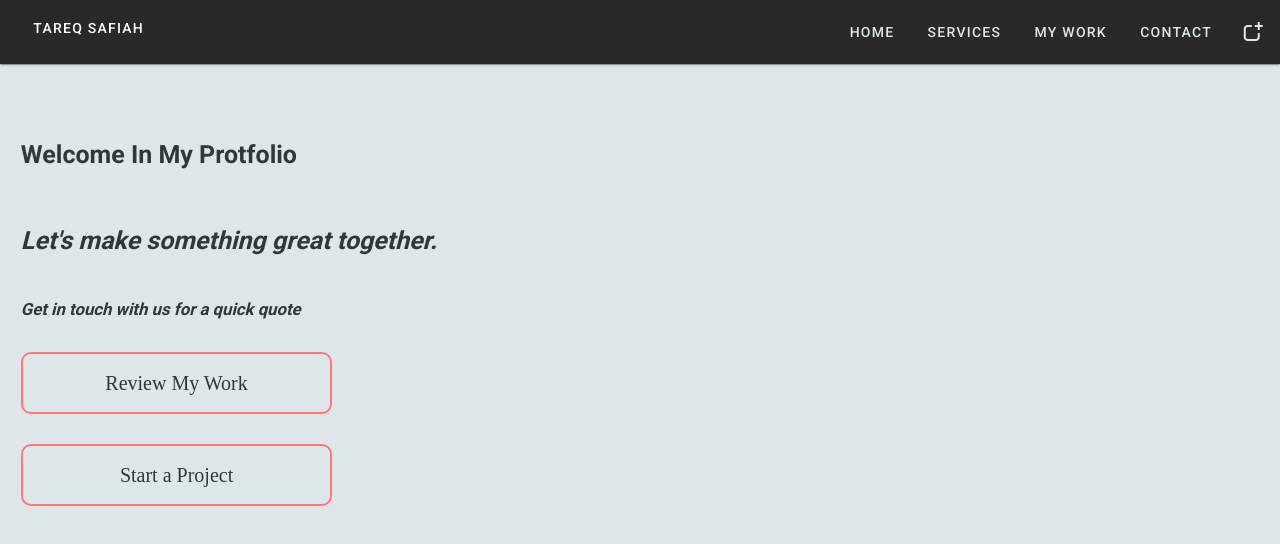
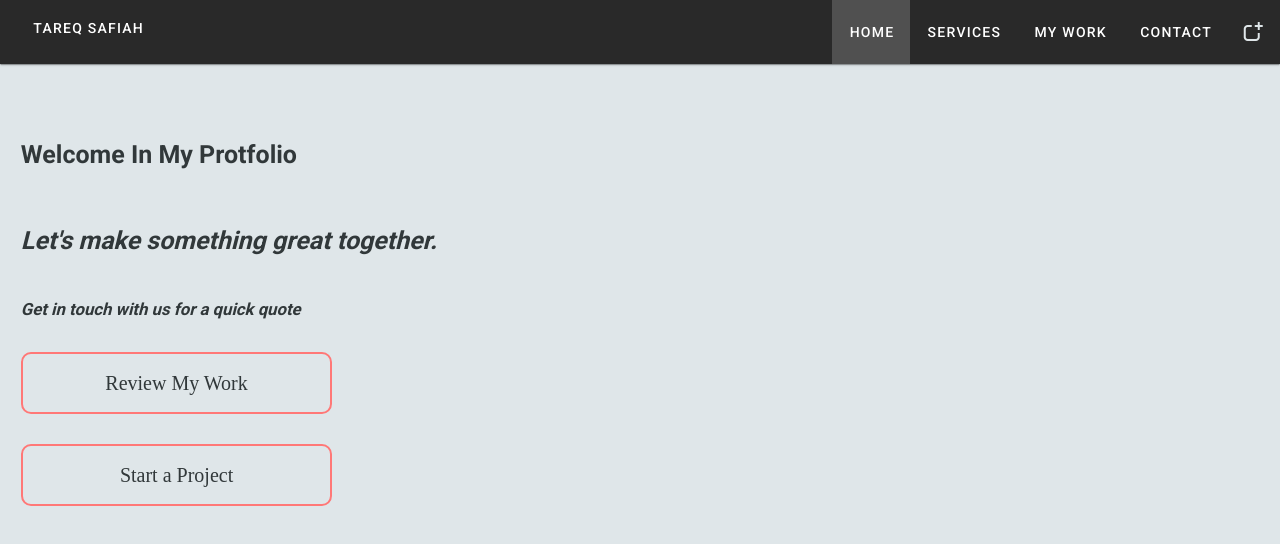
Before and after one commit to tareqsafiah/tareq-safia, a Vue app: page / in a window 1280 px wide. Shown: the top 544 px of the page. Built offline with nearby package versions, Linux system fonts and the light colour scheme.

Commit message:
Update header.vue

```diff
--- a/src/components/header.vue
+++ b/src/components/header.vue
@@ -1,6 +1,5 @@
 <template>
-  <div class="continer">
-    <v-toolbar id="navbar" flat elevation="1" app dark class="position-fixed">
+    <v-app-bar id="navbar" app text elevation="1" dark class="position-fixed">
        <v-app-bar-nav-icon class="hidden-md-and-up" @click="sidebar = !sidebar"></v-app-bar-nav-icon>
       <v-navigation-drawer v-model="sidebar" app hide-overlay temporary>
         <v-list>
@@ -9,35 +8,31 @@
                   <div class="row">
     <div dense elevation="1" class="col-sm-12 col-12" style="position: absolute; left: 10px; bottom: 10px;">
       <h4>You Can also click her to contact Us:</h4>
-      <button data-v-822f34ec="" type="button" class="mx-4 v-btn v-btn--icon v-btn--round theme--light v-size--default"><span class="v-btn__content"><a data-v-822f34ec="" href="mailto:tareq.safyah@gmail.com" class="links"><i data-v-822f34ec="" aria-hidden="true" class="v-icon notranslate mdi mdi-email theme--light" style="font-size: 24px;"></i></a></span></button>
-      <button data-v-822f34ec="" type="button" class="mx-4 v-btn v-btn--icon v-btn--round theme--light v-size--default"><span class="v-btn__content"><a data-v-822f34ec="" href="https://www.facebook.com/eng.comunicat" class="links"><i data-v-822f34ec="" aria-hidden="true" class="v-icon notranslate mdi mdi-facebook theme--light" style="font-size: 24px;"></i></a></span></button>
-      <button data-v-822f34ec="" type="button" class="mx-4 v-btn v-btn--icon v-btn--round theme--light v-size--default"><span class="v-btn__content"><a data-v-822f34ec="" href="https://wa.me/963992752024" class="links"><i data-v-822f34ec="" aria-hidden="true" class="v-icon notranslate mdi mdi-whatsapp theme--light" style="font-size: 24px;"></i></a></span></button>
-      <button data-v-822f34ec="" type="button" class="mx-4 v-btn v-btn--icon v-btn--round theme--light v-size--default"><span class="v-btn__content"><a data-v-822f34ec="" href="https://www.instagram.com/tareq.safiah/" class="links"><i data-v-822f34ec="" aria-hidden="true" class="v-icon notranslate mdi mdi-instagram theme--light" style="font-size: 24px;"></i></a></span></button>
-      <button data-v-822f34ec="" type="button" class="mx-4 v-btn v-btn--icon v-btn--round theme--light v-size--default"><span class="v-btn__content"><a data-v-822f34ec="" href="https://www.youtube.com/channel/UCNPSyfLmpM_wT-oxvDaunJA" class="links"><i data-v-822f34ec="" aria-hidden="true" class="v-icon notranslate mdi mdi-youtube theme--light" style="font-size: 24px;"></i></a></span></button>
-      <button data-v-822f34ec="" type="button" class="mx-4 v-btn v-btn--icon v-btn--round theme--light v-size--default"><span class="v-btn__content"><a data-v-822f34ec="" href="https://twitter.com/SlayerSafia" class="links"><i data-v-822f34ec="" aria-hidden="true" class="v-icon notranslate mdi mdi-twitter theme--light" style="font-size: 24px; text-decoration:none;"></i></a></span></button>
+      <button text depressed type="button" class="mx-4 v-btn v-btn--icon v-btn--round theme--light v-size--default"><span class="v-btn__content"><a href="mailto:tareq.safyah@gmail.com" class="links"><i aria-hidden="true" class="v-icon notranslate mdi mdi-email theme--dark" style="font-size: 24px;"></i></a></span></button>
+      <button text depressed type="button" class="mx-4 v-btn v-btn--icon v-btn--round theme--light v-size--default"><span class="v-btn__content"><a href="https://www.facebook.com/eng.comunicat" class="links"><i aria-hidden="true" class="v-icon notranslate mdi mdi-facebook theme--light" style="font-size: 24px;"></i></a></span></button>
+      <button text depressed type="button" class="mx-4 v-btn v-btn--icon v-btn--round theme--light v-size--default"><span class="v-btn__content"><a href="https://wa.me/963992752024" class="links"><i aria-hidden="true" class="v-icon notranslate mdi mdi-whatsapp theme--light" style="font-size: 24px;"></i></a></span></button>
+      <button text depressed type="button" class="mx-4 v-btn v-btn--icon v-btn--round theme--light v-size--default"><span class="v-btn__content"><a href="https://www.instagram.com/tareq.safiah/" class="links"><i aria-hidden="true" class="v-icon notranslate mdi mdi-instagram theme--light" style="font-size: 24px;"></i></a></span></button>
+      <button text depressed type="button" class="mx-4 v-btn v-btn--icon v-btn--round theme--light v-size--default"><span class="v-btn__content"><a href="https://www.youtube.com/channel/UCNPSyfLmpM_wT-oxvDaunJA" class="links"><i aria-hidden="true" class="v-icon notranslate mdi mdi-youtube theme--light" style="font-size: 24px;"></i></a></span></button>
+      <button text depressed type="button" class="mx-4 v-btn v-btn--icon v-btn--round theme--light v-size--default"><span class="v-btn__content"><a href="https://twitter.com/SlayerSafia" class="links"><i aria-hidden="true" class="v-icon notranslate mdi mdi-twitter theme--light" style="font-size: 24px; text-decoration:none;"></i></a></span></button>
        </div>
   </div>
                   </v-list>
       </v-navigation-drawer>
     <v-toolbar-items d-flex id="titl">
-      <v-toolbar-title><v-btn flat depressed>Tareq Safiah</v-btn></v-toolbar-title>
+      <v-toolbar-title><v-btn text depressed>Tareq Safiah</v-btn></v-toolbar-title>
     </v-toolbar-items>
       <v-spacer></v-spacer>
       <!-- <hidden-sm-and-up> -->
       <v-toolbar-items id="itm" class="hidden-sm-and-down" style="text-decoration:none;">
-      <!-- <v-btn id="bt1" flat depressed to="/">Home</v-btn>
-      <v-btn id="bt2" flat depressed to="/Services/">Services</v-btn>
-      <v-btn id="bt3" flat depressed to="/MyWork/">My Work</v-btn>
-      <v-btn id="bt3" flat depressed to="/contact/">Contact</v-btn> -->
- <v-btn id="bt" flat depressed v-for="item in menuItems" :key="item.title" style="text-decoration:none; color:#dfe6e9">
-          <router-link :to="item.path" style="text-decoration:none; color:#dfe6e9">{{item.title}}</router-link>
-        </v-btn>
+      <v-btn id="bt1" text depressed to="/">Home</v-btn>
+      <v-btn id="bt2" text depressed to="/Services/">Services</v-btn>
+      <v-btn id="bt3" text depressed to="/MyWork/">My Work</v-btn>
+      <v-btn id="bt4" text depressed to="/contact/">Contact</v-btn>
       </v-toolbar-items>
-      <v-btn icon id="bt4">
+      <v-btn icon id="bt5">
         <a href="/GetService/" style="text-decoration:none; color:#dfe6e9;"><v-icon>mdi-shape-square-rounded-plus</v-icon></a>
       </v-btn>
-    </v-toolbar>
-  </div>
+    </v-app-bar>
 </template>
 <script>
 // export default {
@@ -99,16 +94,28 @@
     overflow-wrap: break-word;
     white-space: normal;
 }
-/* #bt2 :hover{
-  background-color: transparent;
+#bt1 :hover{
+ background-color: #ff7675;
+text-decoration: double;
+color: black;
+border-bottom: 3px;
 }
 #bt3 :hover{
-  background-color: transparent;
-} */
+background-color: #ff7675;
+text-decoration: double;
+color: black;
+border-bottom: 3px;
+}
 /* .theme--light.v-application {
     color: rgba(0,0,0,.87);
 } */
 #bt4:hover{
+background-color: #ff7675;
+text-decoration: double;
+color: black;
+border-bottom: 3px;
+}
+#bt5:hover{
 background-color: #ff7675;
 text-decoration: double;
 color: black;
```
